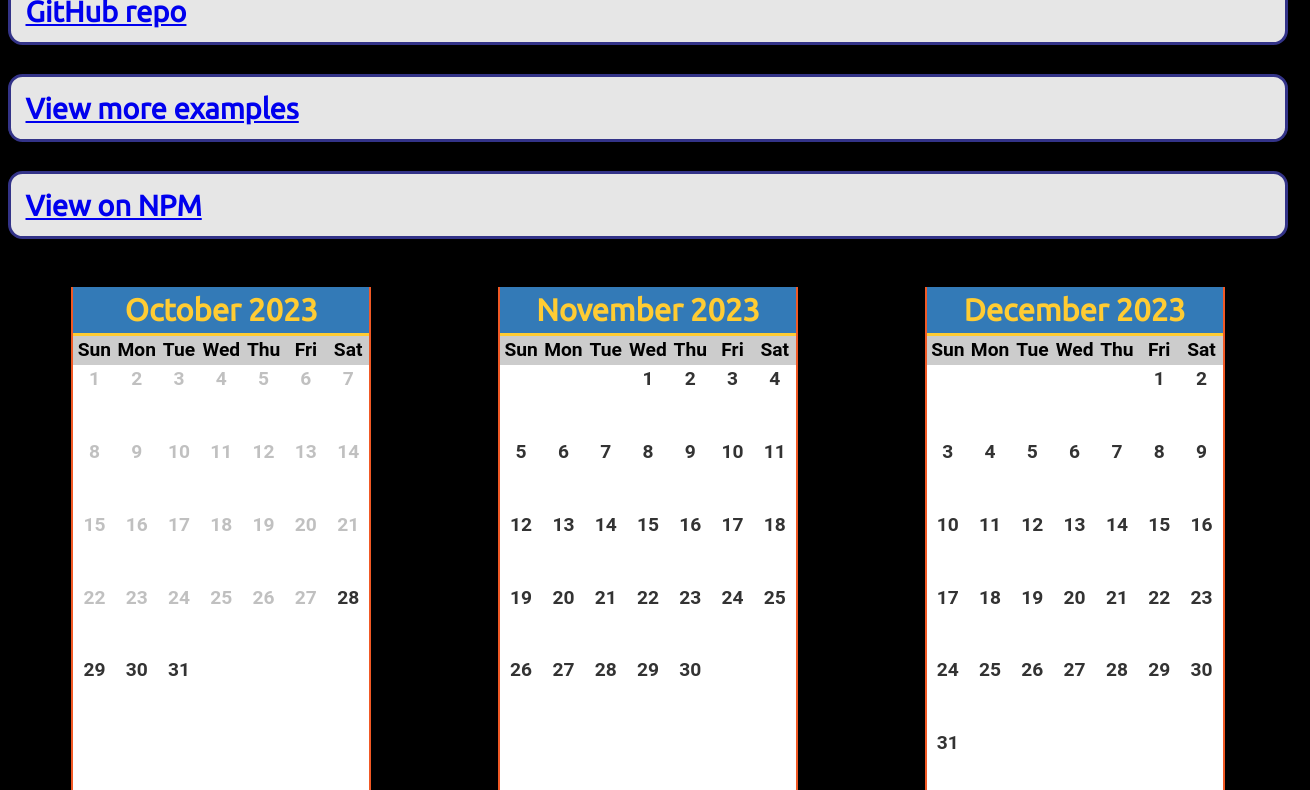
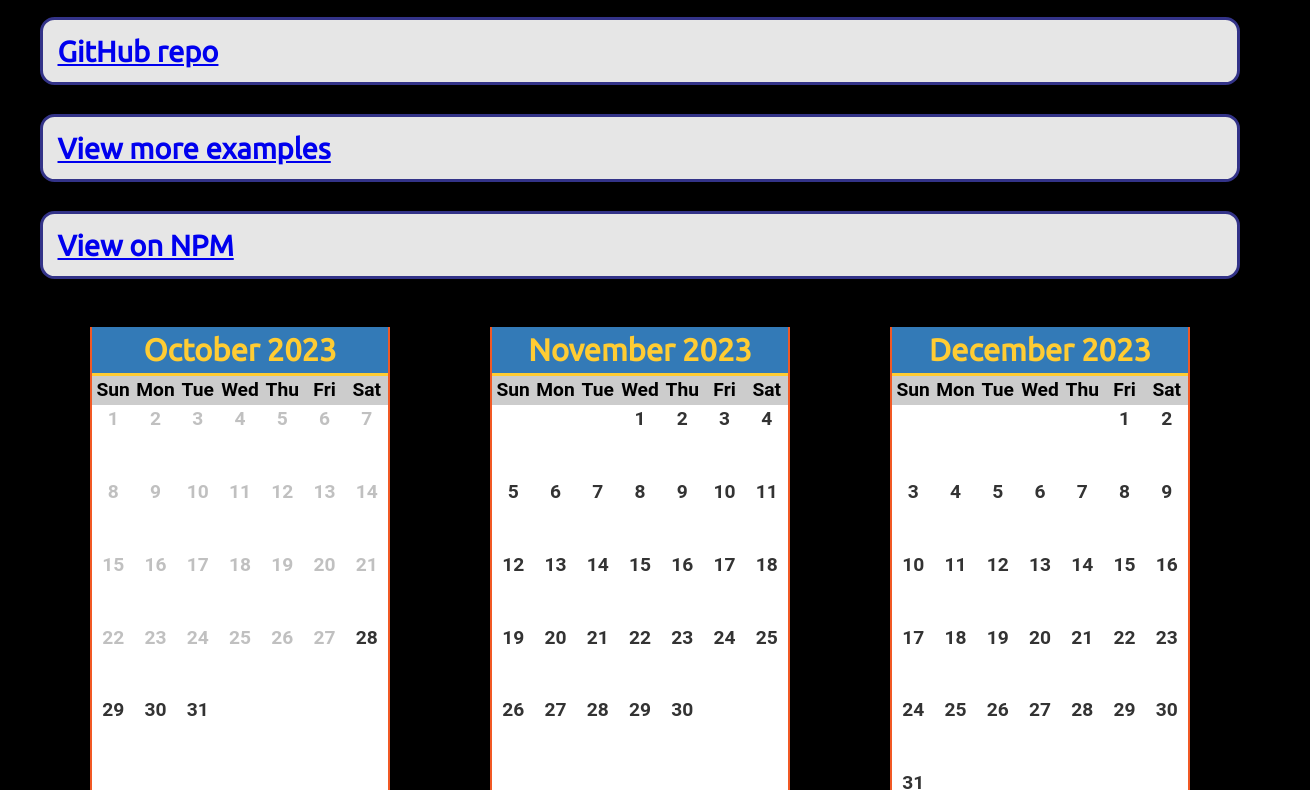
Before and after one commit to festinalente/SwiftCal2, a website: page index.html in a window 1280 px wide. Shown: the part 124-914 px from the top of the page, 1310 px wide, since content can reach past the window. Drawn offline with Linux system fonts and the light colour scheme.

Commit message:
more minor css changes on index.html

```diff
--- a/index.html
+++ b/index.html
@@ -83,7 +83,8 @@
     body {
       background-color: #000;
       color: #fff;
-      width: 100%;
+      width: auto;
+      padding: 2em;
     }
 
   </style>
```
